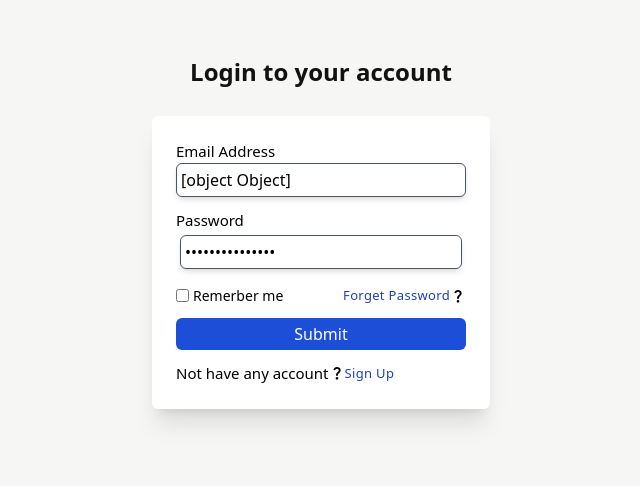
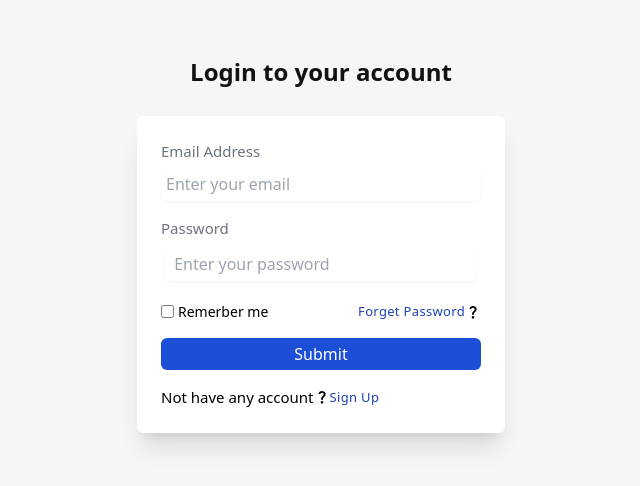
Before and after one commit to prashant2150487/ecommerce-web, a React (Create React App) app in the folder client/: page /login in a window 1280 px wide. Shown: the top 486 px of the page, without its empty margins (319-959 px from the left). Built offline with nearby package versions, Linux system fonts and the light colour scheme.

Commit message:
again change signup

```diff
--- a/client/src/components/Login/Login.js
+++ b/client/src/components/Login/Login.js
@@ -1,47 +1,53 @@
 import { useState } from "react";
 import { MdQuestionMark } from "react-icons/md";
 const Login = () => {
-  const data = { email: "", password: "" };
-  const [inputData, setInputData] = useState(data);
-  const [inputPassword, setPassword] = useState(data);
+  const [inputData, setInputData] = useState("");
+  const [inputPassword, setPassword] = useState("");
 
   function handlesubmit(e) {
     e.preventDefault();
-    if (!inputData || ! inputPassword) {
+    if (!inputData || !inputPassword) {
       alert("Please fill all the fields");
     }
   }
-  console.log(inputData,inputPassword)
+  console.log(inputData, inputPassword);
   return (
     <>
-      <div className="m-auto flex items-center justify-center flex-col mt-10  w-[100%] max-w-[370px] p-4  font-medium">
+      <div className="m-auto flex items-center justify-center flex-col mt-10  w-[100%] max-w-[400px] p-4  font-medium">
         <h2 className="text-2xl font-bold text-[#121212] ">
           Login to your account
         </h2>
         <form
-          className="bg-white  w-full p-6 mt-7 flex flex-col gap-3 rounded-md shadow-xl"
+          className="bg-white  w-full p-6 mt-7 flex flex-col gap-4 rounded-md shadow-xl"
           onSubmit={handlesubmit}
         >
-          <div className="flex flex-col ">
-            <label htmlFor="email" className="text- gray text-[15px]">
+          <div className="flex flex-col gap-1 ">
+            <label
+              htmlFor="email"
+              className=" text-gray-500  font-medium text-[15px]"
+            >
               Email Address
             </label>
             <input
               type="Email "
-              className=" flex-1 rounded-md p-1 shadow-md outline-none border border-slate-600"
+              placeholder="Enter your email"
+              className=" flex-1 rounded-md p-1 shadow-sm border border-slate-900 broder border-transparent focus:outline-none focus:ring-2 focus:ring-blue-400 focus:border-transparent "
               value={inputData}
               onChange={(e) => setInputData(e.target.value)}
             />
           </div>
-          <div className="flex flex-col ">
-            <label htmlFor="password" className="text-gray text-[15px]">
+          <div className="flex flex-col gap-1 ">
+            <label
+              htmlFor="password"
+              className="text-gray-500  font-medium text-[15px]"
+            >
               Password
             </label>
             <div className="flex justify-between items-center flex-1  p-1 shadow-slate-500 ">
               <input
                 type="password"
-                placeholder="password"
-                className=" flex-1 p-1  rounded-md shadow-md outline-none border border-slate-600"
+                placeholder=" Enter your password"
+                className=" flex-1 rounded-md p-1 shadow-sm border border-slate-900 broder border-transparent focus:outline-none focus:ring-2 focus:ring-blue-400 focus:border-transparent"
                 value={inputPassword}
                 onChange={(e) => setPassword(e.target.value)}
               />
--- a/client/src/components/Signup/Signup.js
+++ b/client/src/components/Signup/Signup.js
@@ -21,39 +21,48 @@ const Signup = () => {
           className="bg-white  w-full p-6 mt-7 flex flex-col gap-3 rounded-md shadow-xl"
           onSubmit={handlesubmit}
         >
-          <div className="flex flex-col ">
-            <label htmlFor="email" className="text- gray text-[15px]">
+          <div className="flex flex-col gap-1 ">
+            <label
+              htmlFor="email"
+              className="text-gray-500  font-medium text-[15px] "
+            >
               Full Name
             </label>
             <input
               type="email "
               placeholder="Enter your name"
-              className=" flex-1 rounded-md p-1 shadow-md outline-none border border-slate-600"
+              className=" flex-1 rounded-md p-1 shadow-sm border border-slate-900 broder border-transparent focus:outline-none focus:ring-2 focus:ring-blue-400 focus:border-transparent"
               value={Name}
               onChange={(e) => setName(e.target.value)}
             />
           </div>
-          <div className="flex flex-col ">
-            <label htmlFor="email" className="text- gray text-[15px]">
+          <div className="flex flex-col gap-1">
+            <label
+              htmlFor="email"
+              className="text-gray-500  font-medium text-[15px]"
+            >
               Email Address
             </label>
             <input
               type="email "
               placeholder=" Enter your email"
-              className=" flex-1 rounded-md p-1 shadow-md outline-none border border-slate-600"
+              className=" flex-1 rounded-md p-1 shadow-sm border border-slate-900 broder border-transparent focus:outline-none focus:ring-2 focus:ring-blue-400 focus:border-transparent"
               value={Email}
               onChange={(e) => setEmail(e.target.value)}
             />
           </div>
-          <div className="flex flex-col ">
-            <label htmlFor="password" className="text-gray text-[15px]">
+          <div className="flex flex-col gap-1">
+            <label
+              htmlFor="password"
+              className="text-gray-500  font-medium text-[15px]"
+            >
               Password
             </label>
             <div className="flex justify-between items-center flex-1  p-1 shadow-slate-500 ">
               <input
                 type="password"
                 placeholder=" Enter your password"
-                className=" flex-1 p-1  rounded-md shadow-md outline-none border border-slate-600"
+                className=" flex-1 rounded-md p-1 shadow-sm border border-slate-900 broder border-transparent focus:outline-none focus:ring-2 focus:ring-blue-400 focus:border-transparent"
                 value={password}
                 onChange={(e) => setPassword(e.target.value)}
               />
```
